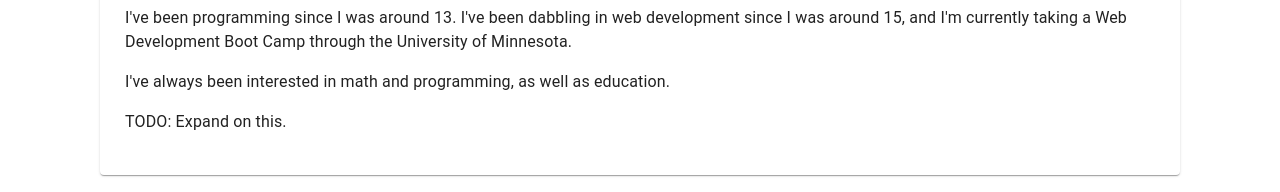
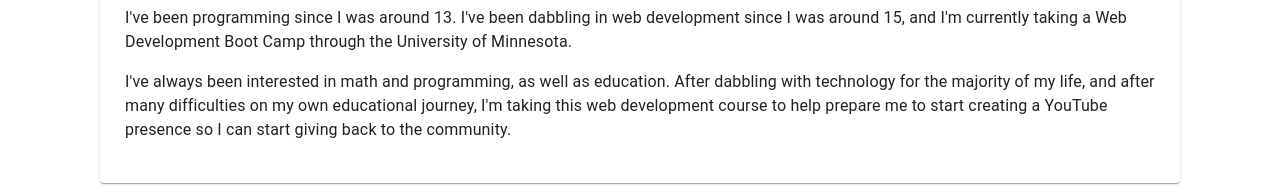
Before and after one commit to JoePShoulak/react-portfolio, a React (Create React App) app: page / in a window 1280 px wide. Shown: the part 287-479 px from the top of the page. Built offline with nearby package versions, Linux system fonts and the light colour scheme.

Commit message:
adjust about me

```diff
--- a/src/pages/AboutMe.js
+++ b/src/pages/AboutMe.js
@@ -19,9 +19,11 @@ function AboutMe() {
       </Type>
       <Type paragraph>
         I've always been interested in math and programming, as well as
-        education.
+        education. After dabbling with technology for the majority of my life,
+        and after many difficulties on my own educational journey, I'm taking
+        this web development course to help prepare me to start creating a
+        YouTube presence so I can start giving back to the community.
       </Type>
-      <Type paragraph>TODO: Expand on this.</Type>
     </Paper>
   );
 }
```
